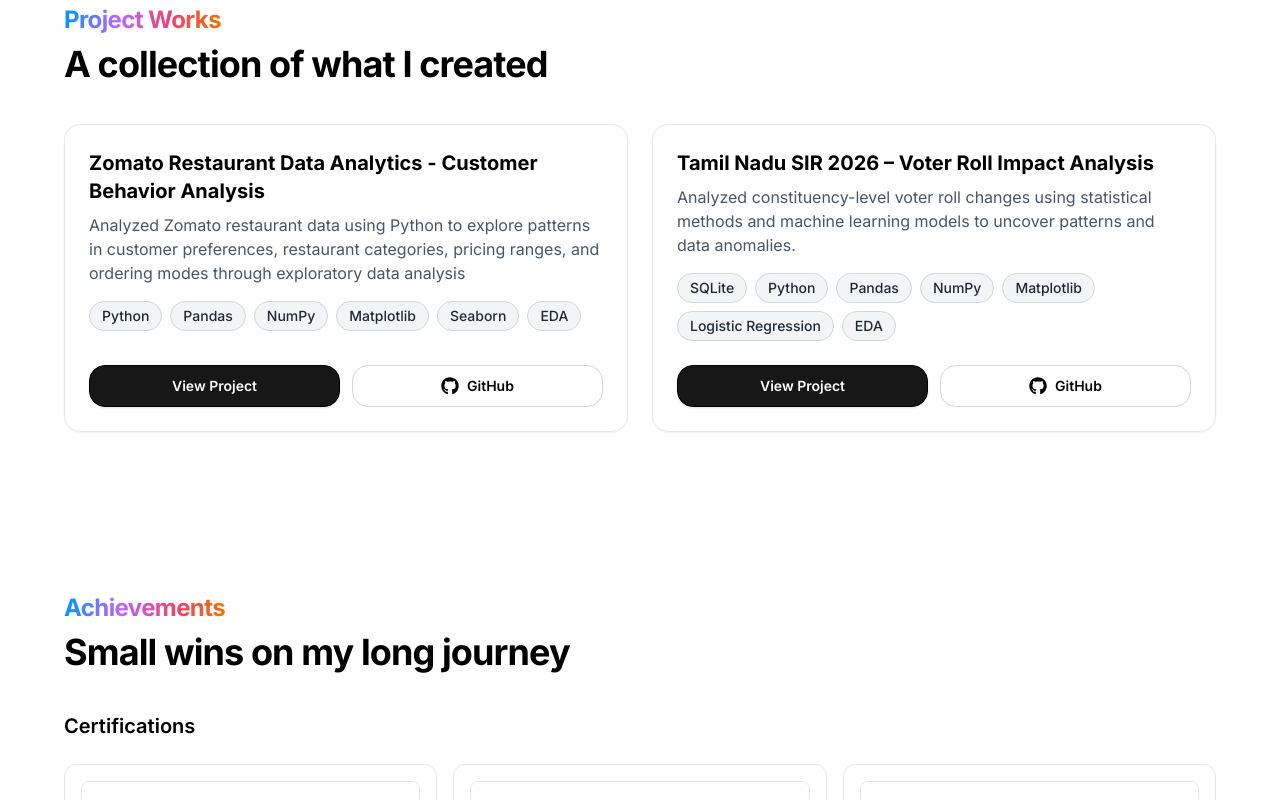
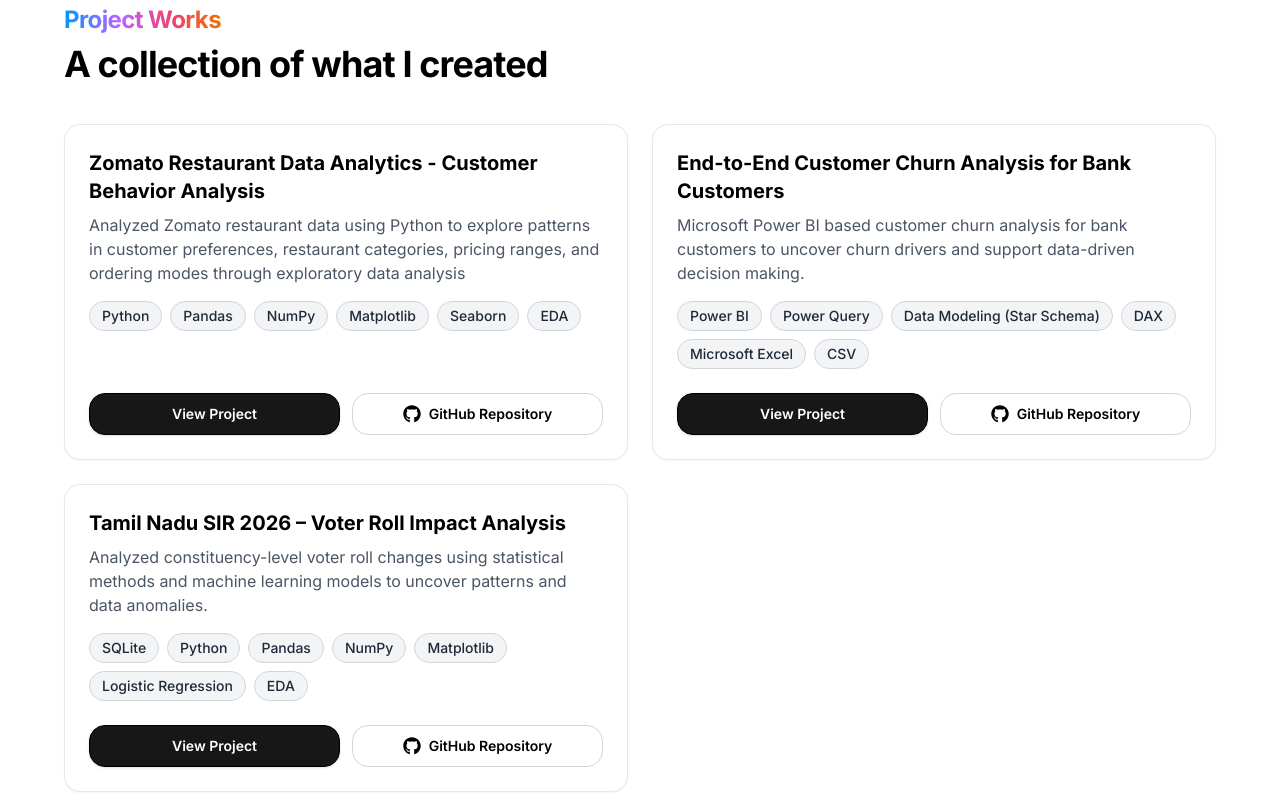
Before and after one commit to ijaihari/ds-portfolio, a React (Vite) app: page / in a window 1280 px wide. Shown: the part 2540-3340 px from the top of the page. Built offline with nearby package versions, Linux system fonts and the light colour scheme.

Commit message:
new project update

```diff
--- a/src/components/ProjectCard.jsx
+++ b/src/components/ProjectCard.jsx
@@ -83,7 +83,7 @@
               "
                         >
                             <FaGithub className="text-lg" />
-                            GitHub
+                            GitHub Repository
                         </a>
                     )}
 
--- a/src/pages/ProjectsSection.jsx
+++ b/src/pages/ProjectsSection.jsx
@@ -17,6 +17,16 @@
       ],
       liveLink: "https://github.com/ijaihari/Zomato-Restaurant-Data-Analytics-Customer-Behavior-Analysis/blob/main/Zomato%20Restaurant%20Data%20Analytics%20-%20Customer%20Behavior%20Analysis.ipynb",
       githubLink: "https://github.com/ijaihari/Zomato-Restaurant-Data-Analytics-Customer-Behavior-Analysis",
+    },
+     {
+      title: "End-to-End Customer Churn Analysis for Bank Customers",
+      description:
+        "Microsoft Power BI based customer churn analysis for bank customers to uncover churn drivers and support data-driven decision making.",
+      tech: [
+       "Power BI", "Power Query", "Data Modeling (Star Schema)", "DAX", "Microsoft Excel", "CSV"
+      ],
+      liveLink: "https://github.com/ijaihari/Customer-Churn-Analysis-for-Bank-Customers/blob/main/Readme.md",
+      githubLink: "https://github.com/ijaihari/Customer-Churn-Analysis-for-Bank-Customers",
     },
     {
       title: "Tamil Nadu SIR 2026 – Voter Roll Impact Analysis",
```
